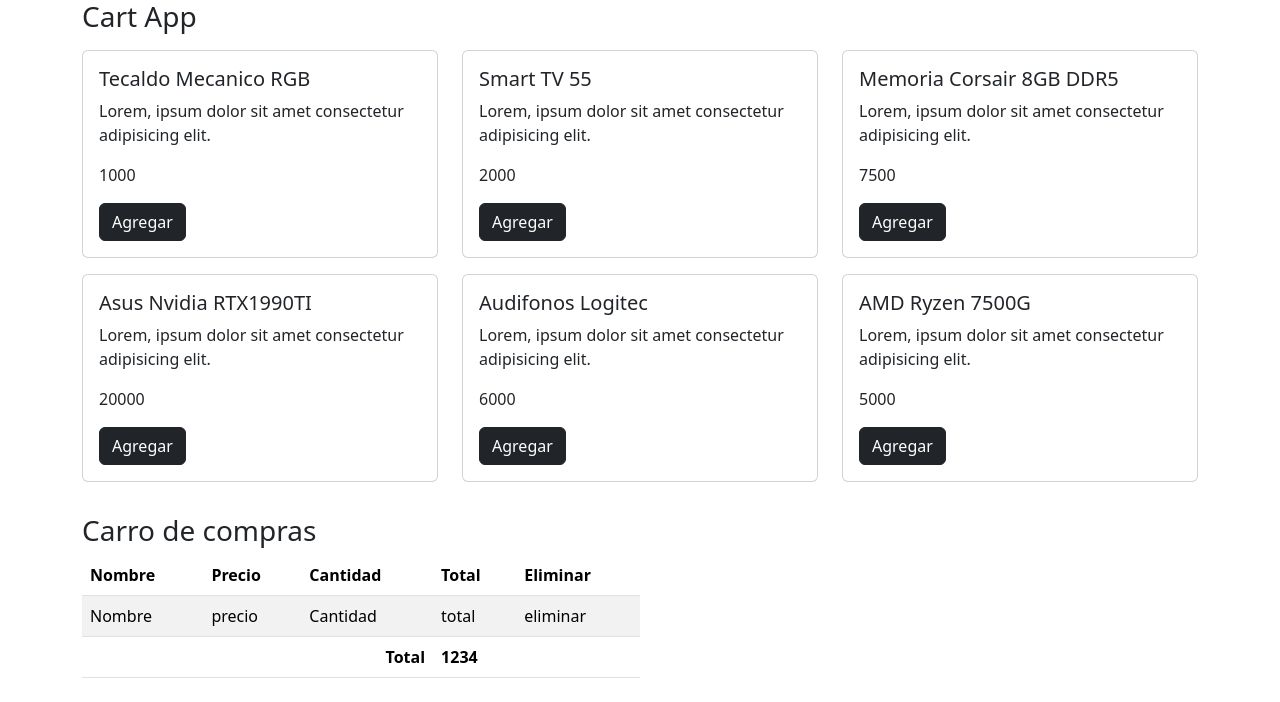
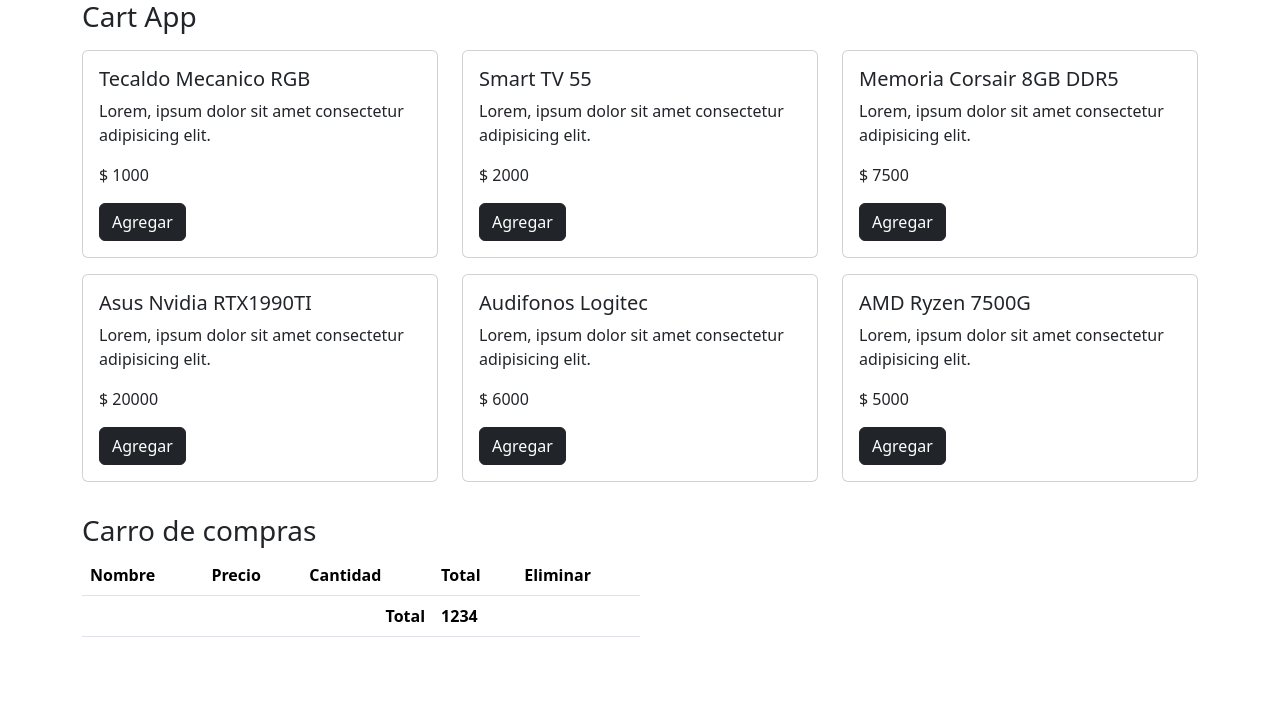
Before and after one commit to IngridFLG/Cart-App, a React (Vite) app: page / in a window 1280 px wide. Shown: the top 702 px of the page. Built offline with nearby package versions, Linux system fonts and the light colour scheme.

Commit message:
se eliminan productos del carrito

```diff
--- a/src/CartApp.jsx
+++ b/src/CartApp.jsx
@@ -1,44 +1,62 @@
-
+import { useState } from "react";
+import { CartView } from "./components/CartView";
 import { ProductView } from "./components/ProductView";
 
+const initialCartItems = [
+    // {
+    //     product: {
+
+    //     },
+    //     quantity: 0,
+    // }
+];
 export const CartApp = () => {
 
+    const [cartItems, setCartItems] = useState(initialCartItems);
+    const addProductCart = (product) => {
+
+        const hasItem = cartItems.find((i) => i.product.id === product.id);
+        if(hasItem) {
+            // setCartItems([
+            // Cambia el producto de posicion
+            //     ...cartItems.filter((i) => i.product.id !== product.id),
+            //     {
+            //         product,
+            //         quantity: hasItem.quantity + 1,
+            //     }
+            // ])
+            setCartItems(
+                cartItems.map((i) => {
+                    if(i.product.id === product.id){
+                        i.quantity = i.quantity + 1;
+                    }
+                    return i;
+                })
+            )
+        }else{
+            setCartItems([...cartItems,
+                {
+                    product: product,
+                    quantity: 1,
+                }
+            ]);
+        }
+    }
+
+    const DeleteProductCart = (id) => {
+        setCartItems([
+            ...cartItems.filter((i) => i.product.id !== id),
+        ]);
+    }
     return(
     <>
         <div className="container">
 
             <h3>Cart App</h3>
-            <ProductView />
+            <ProductView add={product => addProductCart(product) }/>
 
             <div className="my-4 w-50">
-                <h3>Carro de compras</h3>
-                <table className="table table-hover table-striped">
-                    <thead>
-                        <tr>
-                            <th>Nombre</th>
-                            <th>Precio</th>
-                            <th>Cantidad</th>
-                            <th>Total</th>
-                            <th>Eliminar</th>
-                        </tr>
-                    </thead>
-                    <tbody>
-                        <tr>
-                            <td>Nombre</td>
-                            <td>precio</td>
-                            <td>Cantidad</td>
-                            <td>total</td>
-                            <td>eliminar</td>
-                        </tr>
-
-                    </tbody>
-                    <tfoot>
-                        <tr>
-                            <td colSpan={3} className="text-end fw-bold">Total</td>
-                            <td colSpan={2} className="text-star fw-bold">1234</td>
-                        </tr>
-                    </tfoot>
-                </table>
+                <CartView items={cartItems} handlerDelete={DeleteProductCart}/>
             </div>
         </div>
     </>
--- /dev/null
+++ b/src/components/CartView.jsx
@@ -0,0 +1,42 @@
+
+export const CartView = ({ items, handlerDelete }) => {
+
+    const deleteProduct = (id) => {
+        handlerDelete(id);
+    }
+
+  return (
+    <>
+    <h3>Carro de compras</h3>
+        <table className="table table-hover table-striped">
+                    <thead>
+                        <tr>
+                            <th>Nombre</th>
+                            <th>Precio</th>
+                            <th>Cantidad</th>
+                            <th>Total</th>
+                            <th>Eliminar</th>
+                        </tr>
+                    </thead>
+                    <tbody>
+                        {items.map(item => (
+                            <tr key={item.product.id}>
+                                <td>{item.product.name}</td>
+                                <td>{item.product.price}</td>
+                                <td>{item.quantity}</td>
+                                <td>{item.quantity * item.product.price}</td>
+                                <td><button className="btn btn-danger" onClick={() => deleteProduct(item.product.id)}>Eliminar</button></td>
+                            </tr>
+                        ))}
+
+                    </tbody>
+                    <tfoot>
+                        <tr>
+                            <td colSpan={3} className="text-end fw-bold">Total</td>
+                            <td colSpan={2} className="text-star fw-bold">1234</td>
+                        </tr>
+                    </tfoot>
+        </table>
+    </>
+  )
+}
--- a/src/components/ProductItem.jsx
+++ b/src/components/ProductItem.jsx
@@ -1,14 +1,17 @@
 
 
-export const ProductItem = ({name, description, price}) => {
+export const ProductItem = ({add, id, name, description, price}) => {
+  const addProductCart = (product) => {
+    add(product);
+  }
   return (
     <>
     <div className="card">
       <div className="card-body">
         <h5 className="card-tittle">{name}</h5>
         <p className="card-text">{description}</p>
-        <p>{price}</p>
-        <button type="" className="btn btn-dark">Agregar</button>
+        <p>$ {price}</p>
+        <button className="btn btn-dark" onClick={() => addProductCart({id, name, description, price})}>Agregar</button>
       </div>
     </div>
     </>
--- a/src/components/ProductView.jsx
+++ b/src/components/ProductView.jsx
@@ -3,7 +3,7 @@
 import { ProductItem } from "./ProductItem";
 
 
-export const ProductView = () => {
+export const ProductView = ({ add }) => {
     const [products, setProducts] = useState([]);
 
     useEffect(
@@ -16,7 +16,9 @@
         <div className="row">
                 {products.map(prod => (
                     <div className="col-4 my-2" key={prod.id}>
-                        <ProductItem name={prod.name}
+                        <ProductItem add={add}
+                                     id={prod.id}
+                                     name={prod.name}
                                      description={prod.description}
                                      price={prod.price}
                         />
```
Also changed, not shown: 1 other file (tests, documents, lock files or other folders).
